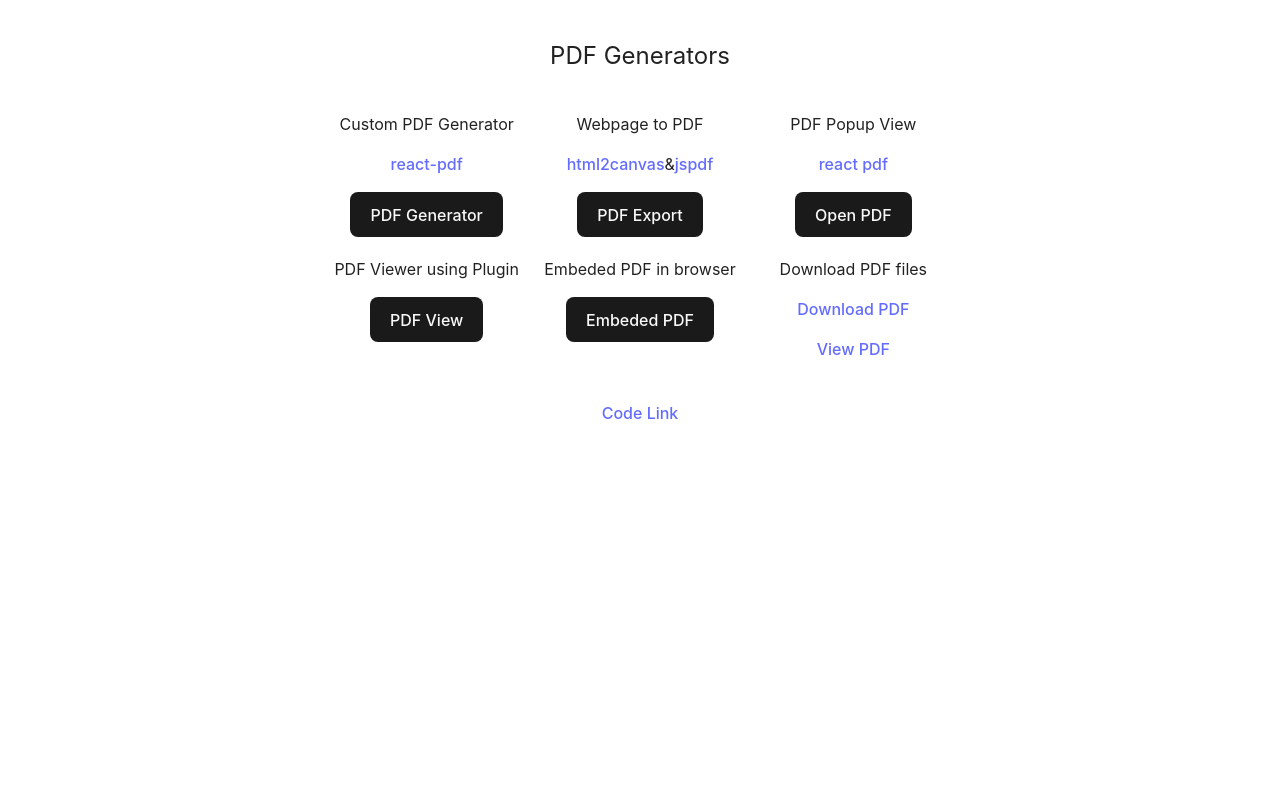
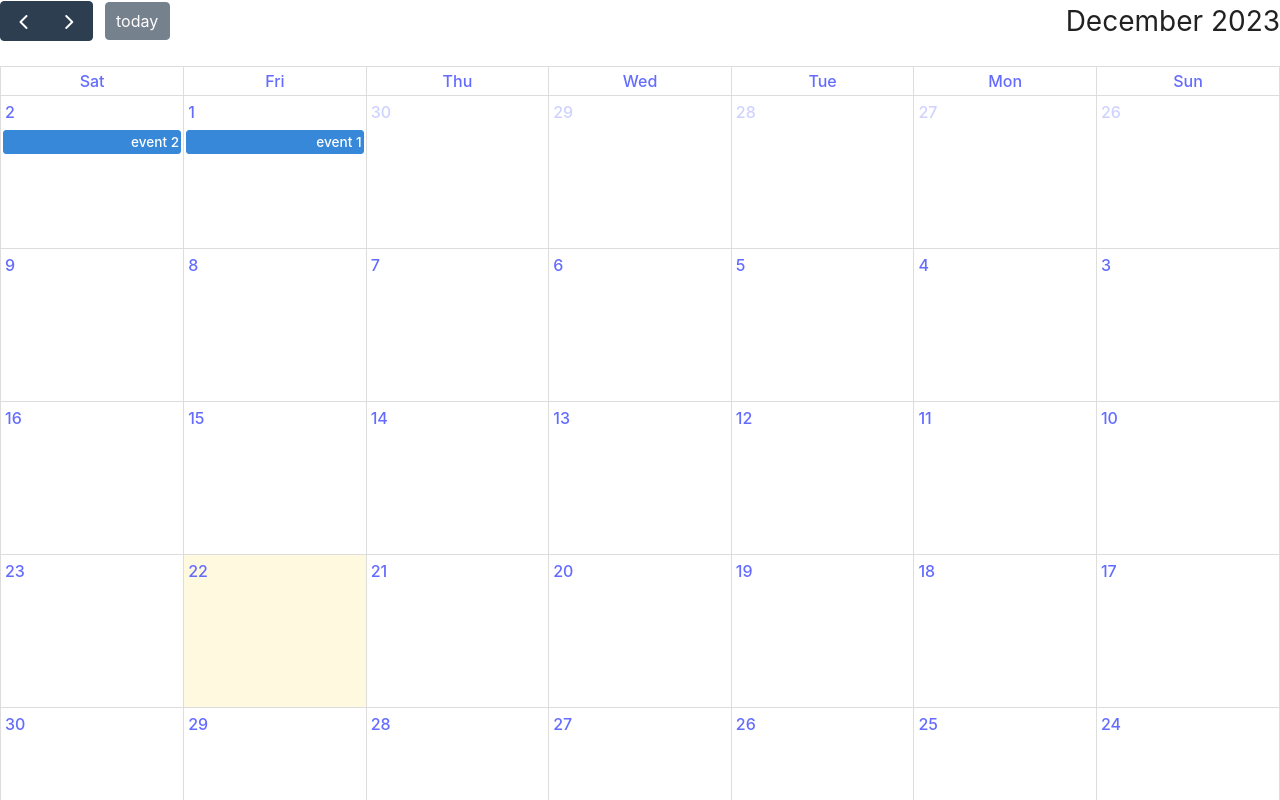
Before and after one commit to AjithPG/GenPDF, a React (Vite) app: page / in a window 1280 px wide. Shown: the top 800 px of the page. Built offline with nearby package versions, Linux system fonts and the light colour scheme.

Commit message:
Calendar view

```diff
--- a/package.json
+++ b/package.json
@@ -10,10 +10,15 @@
     "preview": "vite preview"
   },
   "dependencies": {
+    "@fullcalendar/core": "^6.1.10",
+    "@fullcalendar/daygrid": "^6.1.10",
+    "@fullcalendar/react": "^6.1.10",
     "@react-pdf/renderer": "^3.1.14",
+    "fullcalendar": "^6.1.10",
     "html2canvas": "^1.4.1",
     "jspdf": "^2.5.1",
     "react": "^18.2.0",
+    "react-big-calendar": "^1.8.5",
     "react-dom": "^18.2.0",
     "react-pdf": "^7.6.0",
     "react-router-dom": "^6.21.1"
--- a/src/App.jsx
+++ b/src/App.jsx
@@ -5,13 +5,17 @@ import Pdfexport from "./Pages/Pdfexport";
 import PdfViewer from "./Pages/PdfView";
 import Displaypdf from "./Pages/Displaypdf";
 import Embedpdf from "./Pages/Embedpdf";
+import ReactCalender from "./Pages/ReactCalendar";
+import ReactCalender2 from "./Pages/ReactCalendar2";
 
 function App() {
   return (
     <>
       <BrowserRouter>
         <Routes>
-          <Route path="/" element={<Home />} />
+          <Route path="/" element={<ReactCalender />} />
+          <Route path="/calendar-2" element={<ReactCalender2 />} />
+          <Route path="/pdf" element={<Home />} />
           <Route path="/pdfgenerator" element={<Pdfgenerator />} />
           <Route path="/Pdfexport" element={<Pdfexport />} />
           <Route path="/PdfView" element={<PdfViewer />} />
--- /dev/null
+++ b/src/Components/BigCalender.jsx
@@ -0,0 +1,3 @@
+export default function BigCalender() {
+  return <>Big Calendar</>;
+}
--- /dev/null
+++ b/src/Components/Calendar.jsx
@@ -0,0 +1,19 @@
+import dayGridPlugin from "@fullcalendar/daygrid";
+import FullCalendar from "@fullcalendar/react";
+
+export default function Calendar() {
+  return (
+    <>
+      <FullCalendar
+        plugins={[dayGridPlugin]}
+        initialView="dayGridMonth"
+        events={[
+          { title: "event 1", date: "2023-12-01" },
+          { title: "event 2", date: "2023-12-02" },
+        ]}
+        locale="en"
+        direction="rtl"
+      />
+    </>
+  );
+}
--- /dev/null
+++ b/src/Pages/ReactCalendar.jsx
@@ -0,0 +1,9 @@
+import Calendar from "../Components/Calendar";
+
+export default function ReactCalender() {
+  return (
+    <>
+      <Calendar />
+    </>
+  );
+}
--- /dev/null
+++ b/src/Pages/ReactCalendar2.jsx
@@ -0,0 +1,9 @@
+import BigCalender from "../Components/BigCalender";
+
+export default function ReactCalendar2() {
+  return (
+    <>
+      <BigCalender />
+    </>
+  );
+}
```
Also changed, not shown: 1 other file (tests, documents, lock files or other folders).
